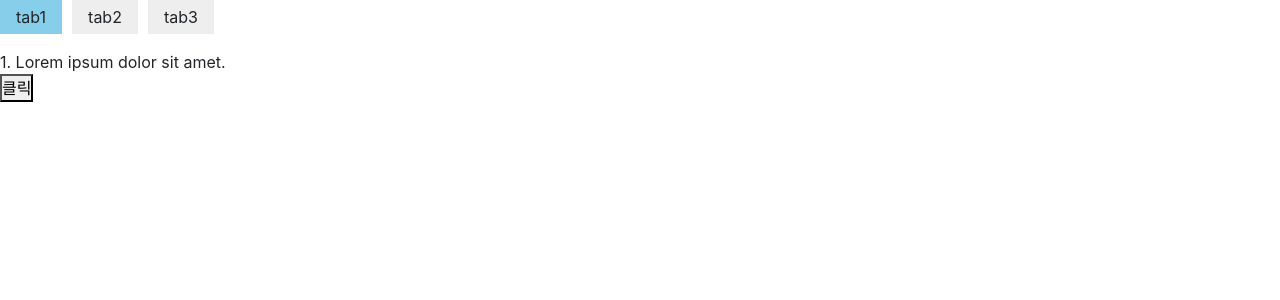
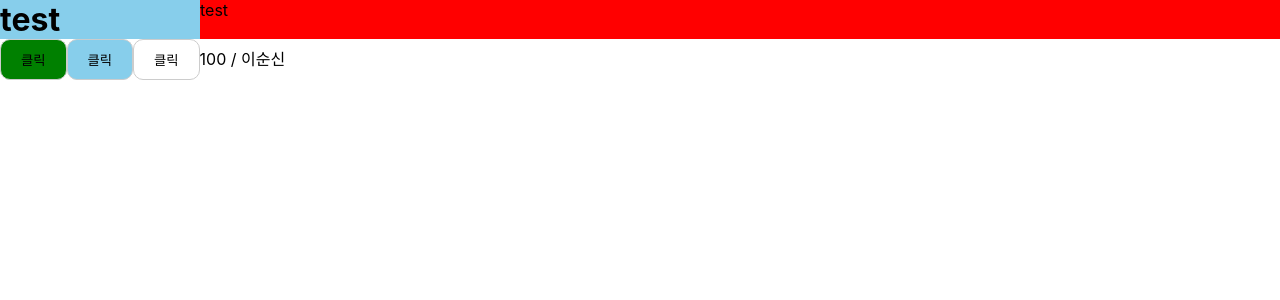
Before and after one commit to smartrector/my-app, a React (Create React App) app: page / in a window 1280 px wide. Shown: the top 300 px of the page. Built offline with nearby package versions, Linux system fonts and the light colour scheme.

Commit message:
react view 01

```diff
--- a/public/index.html
+++ b/public/index.html
@@ -25,13 +25,6 @@
       Learn how to configure a non-root public URL by running `npm run build`.
     -->
 
-    <link
-      rel="stylesheet"
-      href="https://cdnjs.cloudflare.com/ajax/libs/bootstrap/5.3.3/css/bootstrap.min.css"
-      integrity="sha512-jnSuA4Ss2PkkikSOLtYs8BlYIeeIK1h99ty4YfvRPAlzr377vr3CXDb7sb7eEEBYjDtcYj+AjBH3FLv5uSJuXg=="
-      crossorigin="anonymous"
-      referrerpolicy="no-referrer"
-    />
     <title>React App</title>
   </head>
   <body>
--- a/src/App.css
+++ /dev/null
@@ -1,36 +0,0 @@
-.text {
-  background-color: skyblue;
-}
-
-* {
-  margin: 0;
-  padding: 0;
-  box-sizing: border-box;
-}
-ul,
-li {
-  list-style: none;
-  padding: 0;
-}
-
-.tabmenu {
-  display: flex;
-  gap: 10px;
-}
-.tabmenu li {
-  padding: 5px 16px;
-  background: #eee;
-  cursor: pointer;
-}
-.tabmenu li.active {
-  background: skyblue;
-}
-
-.modals {
-  background: yellow;
-  width: 300px;
-  height: 300px;
-  display: flex;
-  justify-content: center;
-  align-items: center;
-}
--- a/src/App.js
+++ b/src/App.js
@@ -1,54 +1,37 @@
-/* eslint-disable */
-import {useState} from "react";
-import "./App.css";
+import "./assets/css/style.css";
 
 function App() {
-  const [tabNum, setTabNum] = useState(0);
-  const [content, setContent] = useState([
-    "1. Lorem ipsum dolor sit amet.",
-    "2. Lorem ipsum dolor sit amet.",
-    "3. Lorem ipsum dolor sit amet.",
-  ]);
+  const myStyle = {display: "flex", backgroundColor: "red"};
+  function view(name) {
+    alert("test");
+    console.log("당신의 이름은 " + name);
+  }
 
-  const [modalView, setModalView] = useState(false);
+  function countNum() {
+    return 100;
+  }
+  const yourname = "이순신";
 
-  const modalViewClick = () => {
-    setModalView(!modalView);
-  };
   return (
-    <>
-      <ul className="tabmenu">
-        <li
-          className={`${tabNum == 0 ? "active" : null}`}
-          onClick={() => {
-            setTabNum(0);
-          }}
-        >
-          tab1
-        </li>
-        <li
-          className={`${tabNum == 1 ? "active" : null}`}
-          onClick={() => {
-            setTabNum(1);
-          }}
-        >
-          tab2
-        </li>
-        <li
-          className={`${tabNum == 2 ? "active" : null}`}
-          onClick={() => {
-            setTabNum(2);
-          }}
-        >
-          tab3
-        </li>
-      </ul>
-      <div>{content[tabNum]}</div>
-
-      <button onClick={modalViewClick}>클릭</button>
-
-      {modalView == true ? <div className="modals">test</div> : null}
-    </>
+    <div>
+      <div style={myStyle}>
+        <h1 className="logo">test</h1>
+        <span>test</span>
+      </div>
+      <button className="btn info" onClick={view}>
+        클릭
+      </button>
+      <button
+        className="btn primary"
+        onClick={() => {
+          view("홍길동");
+        }}
+      >
+        클릭
+      </button>
+      <button className="btn">클릭</button>
+      {countNum()} / {yourname}
+    </div>
   );
 }
 
--- /dev/null
+++ b/src/assets/css/style.css
@@ -0,0 +1,48 @@
+* {
+  margin: 0;
+  padding: 0;
+  box-sizing: border-box;
+}
+
+h1 {
+  background: skyblue;
+}
+
+.logo {
+  width: 200px;
+}
+
+/* .flex {
+  display: flex;
+} */
+
+.btn {
+  padding: 10px 20px;
+  /* border: 0 none; */
+  /* background-color: skyblue; */
+  border: 1px solid #ccc;
+  border-radius: 10px;
+  background-color: #fff;
+  cursor: pointer;
+  transition: 0.3s;
+}
+
+.btn:hover {
+  background-color: blue;
+  border: 1px solid #fff;
+  color: white;
+}
+
+.btn.primary {
+  background-color: skyblue;
+}
+.btn.primary:hover {
+  background-color: pink;
+}
+
+.btn.info {
+  background-color: green;
+}
+.btn.info:hover {
+  background-color: red;
+}
--- a/src/index.js
+++ b/src/index.js
@@ -6,9 +6,9 @@ import reportWebVitals from "./reportWebVitals";
 
 const root = ReactDOM.createRoot(document.getElementById("root"));
 root.render(
-  <React.StrictMode>
-    <App />
-  </React.StrictMode>
+  // <React.StrictMode>
+  <App />
+  // </React.StrictMode>
 );
 
 // If you want to start measuring performance in your app, pass a function
```
